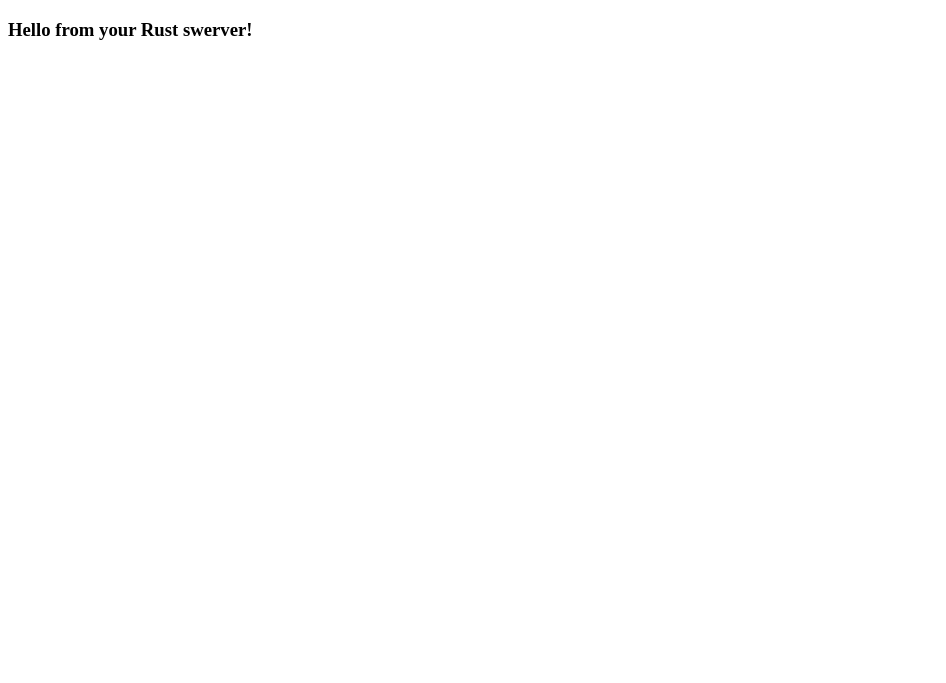
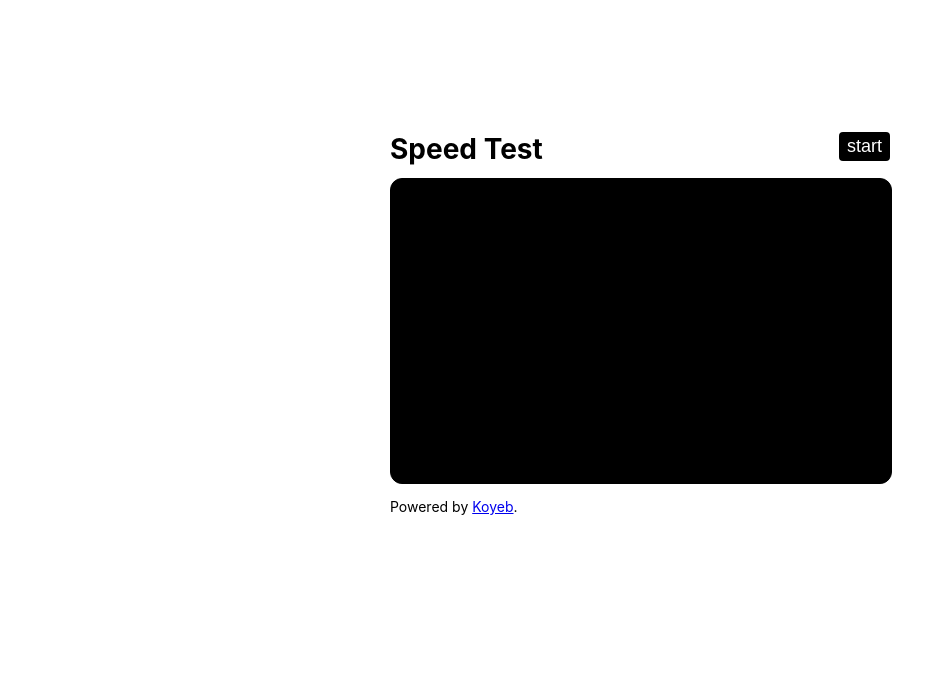
Before and after one commit to JaynewDee/rust_snippets, a plain HTML site: page swervers/statics/index.html in a window 1280 px wide. Shown: the whole page, without its empty margins (0-946 px from the left). Drawn offline with Linux system fonts and the light colour scheme.

Commit message:
actix iterations

```diff
--- a/swervers/statics/index.html
+++ b/swervers/statics/index.html
@@ -1,12 +1,92 @@
 <!DOCTYPE html>
 <html lang="en">
   <head>
-    <meta charset="UTF-8" />
-    <meta http-equiv="X-UA-Compatible" content="IE=edge" />
+    <meta charset="utf-8" />
     <meta name="viewport" content="width=device-width, initial-scale=1.0" />
-    <title>Document</title>
+    <meta http-equiv="X-UA-Compatible" content="ie=edge" />
+    <title>Speed Test | Koyeb</title>
+
+    <style>
+      :root {
+        font-family: -apple-system, BlinkMacSystemFont, "Segoe UI", Roboto,
+          Oxygen, Ubuntu, Cantarell, "Open Sans", "Helvetica Neue", sans-serif;
+        font-size: 14px;
+      }
+
+      .container {
+        max-width: 500px;
+        width: 100%;
+        height: 70vh;
+        margin: 15vh auto;
+      }
+
+      #log {
+        width: calc(100% - 24px);
+        height: 20em;
+        overflow: auto;
+        margin: 0.5em 0;
+        padding: 12px;
+
+        border: 1px solid black;
+        border-radius: 12px;
+
+        font-family: monospace;
+        background-color: black;
+      }
+
+      #title {
+        float: left;
+        margin: 12px 0;
+      }
+
+      #start {
+        float: right;
+        margin: 12px 0;
+
+        background-color: black;
+        color: white;
+        font-size: 18px;
+        padding: 4px 8px;
+        border-radius: 4px;
+        border: none;
+      }
+
+      #start:disabled,
+      #start[disabled] {
+        background-color: rgb(63, 63, 63);
+        color: lightgray;
+      }
+
+      .msg {
+        margin: 0;
+        padding: 0.25em 0.5em;
+        color: white;
+      }
+
+      .msg--bad {
+        color: lightcoral;
+      }
+
+      .msg--success,
+      .msg--good {
+        color: lightgreen;
+      }
+    </style>
   </head>
   <body>
-    <h3>Hello from your Rust swerver!</h3>
+    <div class="container">
+      <div>
+        <h1 id="title">Speed Test</h1>
+        <button id="start">start</button>
+      </div>
+      <div id="log"></div>
+      <div>
+        <p>
+          Powered by
+          <a href="https://www.koyeb.com/" target="_blank"> Koyeb</a>.
+        </p>
+      </div>
+    </div>
+    <script></script>
   </body>
 </html>
```
Also changed, not shown: 1 other file.
